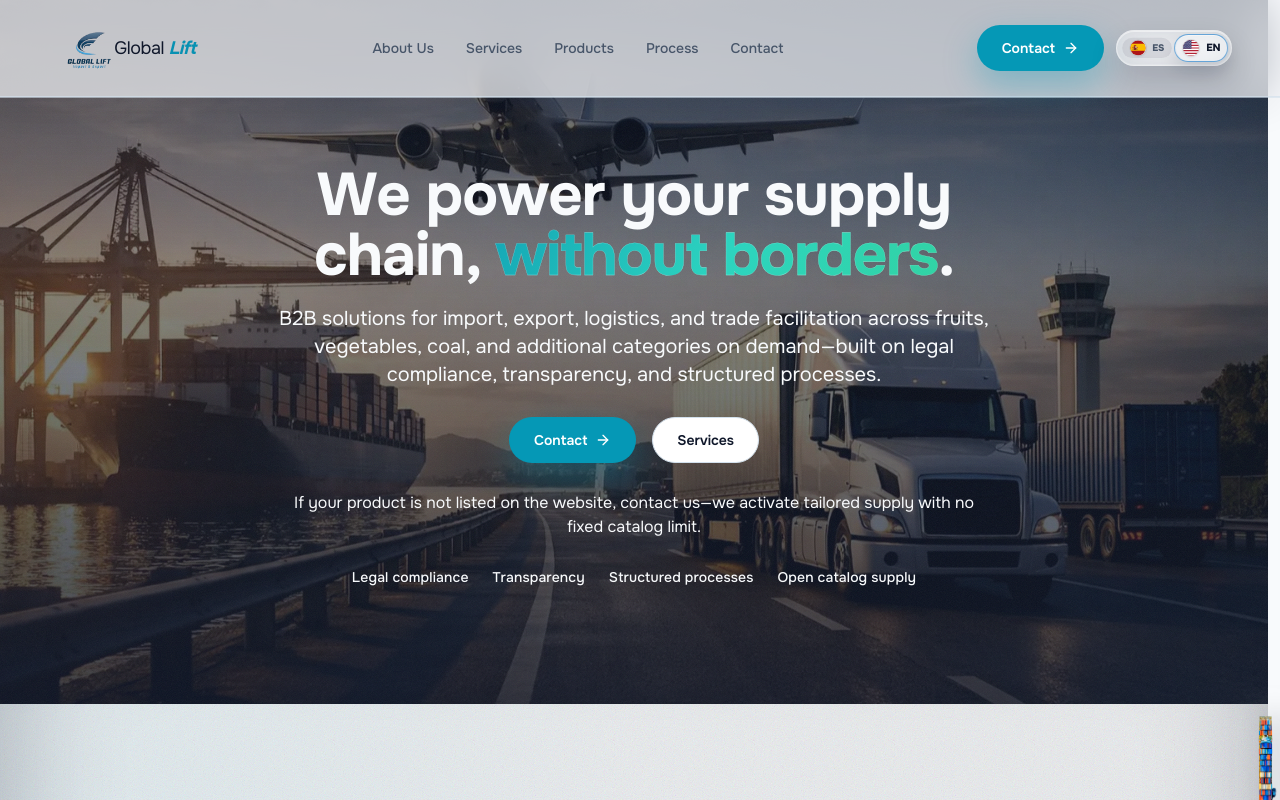
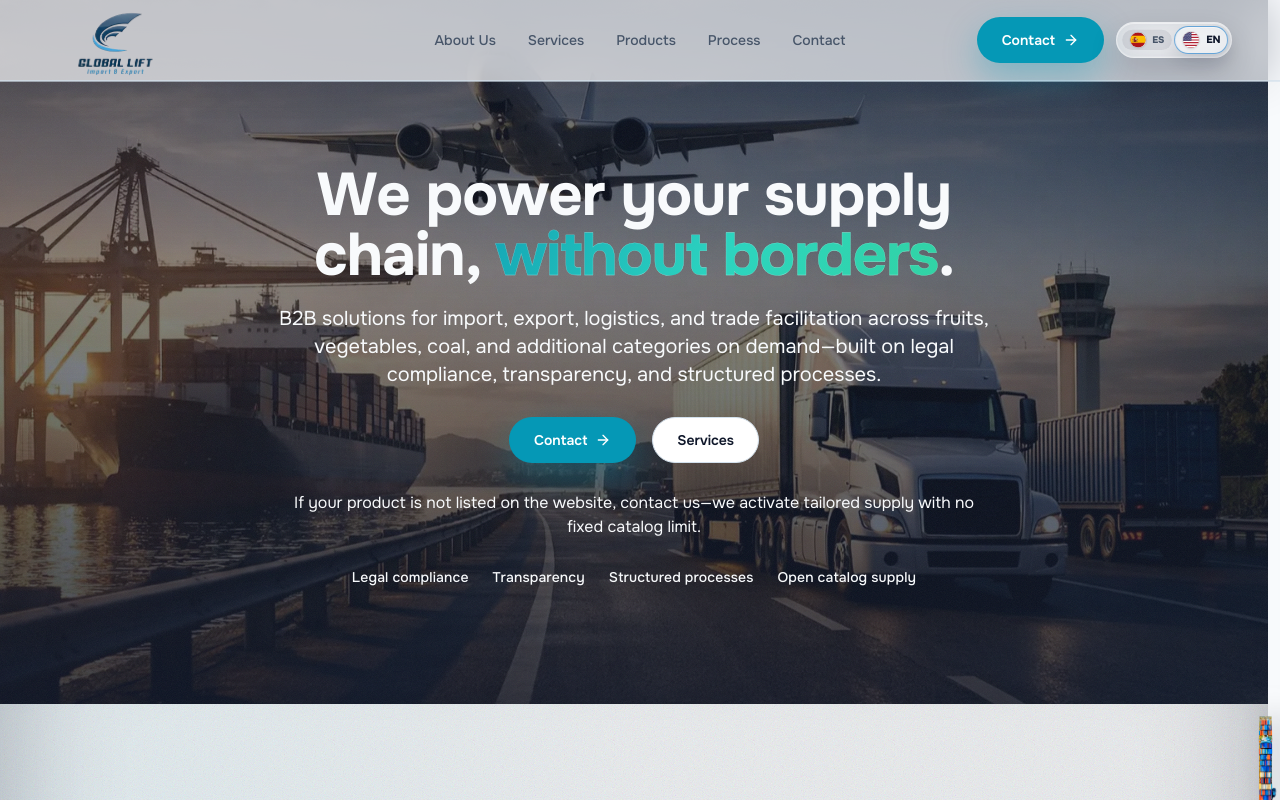
Before and after one commit to danyer94/GlobalLift-Nextjs, a Next.js app: page / in a window 1280 px wide. Shown: the top 800 px of the page. Built offline with nearby package versions, Linux system fonts and the light colour scheme.

Commit message:
fix: make logo bigger and remove company name from header and footer

```diff
--- a/src/components/Logo.tsx
+++ b/src/components/Logo.tsx
@@ -3,10 +3,8 @@ import { withBasePath } from "../utils/basePath";
 
 export function Logo({
   className = "",
-  iconOnly = false,
 }: {
   className?: string;
-  iconOnly?: boolean;
 }) {
   const baseClasses =
     "flex items-center gap-0 transition-opacity hover:opacity-90";
@@ -17,16 +15,12 @@ export function Logo({
         <Image
           src={withBasePath("/logo/logo-3D-removebg.png")}
           alt="Global Lift"
-          className="h-16 w-auto"
-          width={90}
-          height={90}
+          className="h-20 md:h-[6.5rem] w-auto -mt-2 -mb-2 scale-105"
+          width={180}
+          height={180}
+          priority
         />
       </span>
-      {!iconOnly && (
-        <span className="text-sm tracking-tight text-foreground md:text-lg font-display -m-4">
-          Global <span className="italic font-bold text-secondary">Lift</span>
-        </span>
-      )}
     </div>
   );
 }
--- a/src/components/Navigation.tsx
+++ b/src/components/Navigation.tsx
@@ -77,12 +77,15 @@ export function Navigation({ items, copy, language, onLanguageChange }: Navigati
     <>
       <nav className="fixed top-0 z-50 w-full nav-blur" aria-label="Primary">
         <div className="container">
-          <div className="flex items-center justify-between py-4">
-            <a href="#top">
+          <div className="flex items-center justify-between py-4 relative h-16 md:h-20">
+            {/* Break the logo out of the standard flex flow so its size
+                doesn't stretch the header height artificially */}
+            <a href="#top" className="absolute left-0 top-1/2 -translate-y-1/2 z-10">
               <Logo />
             </a>
 
-            <div className="hidden items-center gap-6 md:flex lg:gap-8">
+            {/* Absolutely center the navigation links on desktop */}
+            <div className="hidden md:flex absolute left-1/2 top-1/2 -translate-x-1/2 -translate-y-1/2 items-center gap-6 lg:gap-8 whitespace-nowrap z-10">
               {headerItems.map((item) => (
                 <a key={item.label} href={item.href} className="text-sm font-medium text-muted-foreground transition-colors hover:text-secondary">
                   {item.label}
@@ -90,7 +93,7 @@ export function Navigation({ items, copy, language, onLanguageChange }: Navigati
               ))}
             </div>
 
-            <div className="flex shrink-0 items-center gap-2 sm:gap-3">
+            <div className="flex shrink-0 items-center gap-2 sm:gap-3 ml-auto">
               <a href="#contact" className="btn btn-contact hidden lg:inline-flex">
                 {copy.cta}
                 <ArrowRight className="h-4 w-4" aria-hidden="true" />
```
